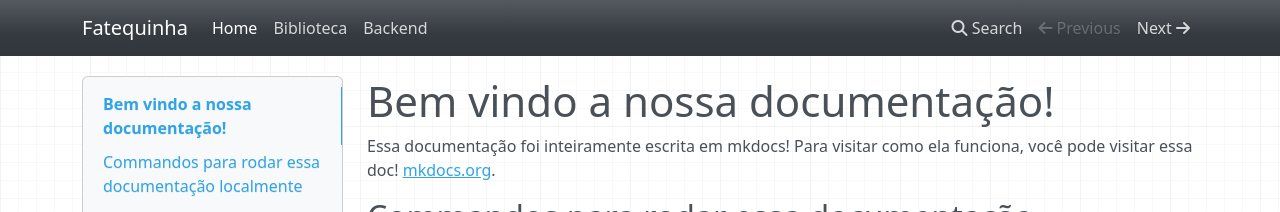
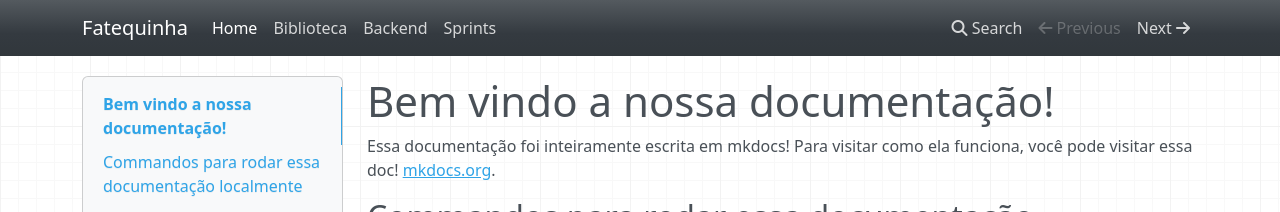
Before and after one commit to c137santos/FATEC-API-1S-DOCUMENTS, an MkDocs documentation site: the page built from docs/index.md, in a window 1280 px wide. Shown: the top 212 px of the page. Built offline with MkDocs 1.6.1, drawn with Linux system fonts in a browser that asks for light colours; nearby versions of some CDN libraries.

Commit message:
inserindo backlog da sprint

```diff
--- a/mkdocs.yml
+++ b/mkdocs.yml
@@ -3,6 +3,7 @@ nav:
   - Home: index.md
   - Biblioteca: biblioteca.md
   - Backend: backend.md
+  - Sprints: sprints.md
 theme:
   name: mkdocs
   nav_style: dark
```
Also changed, not shown: docs/sprints.md (added).
